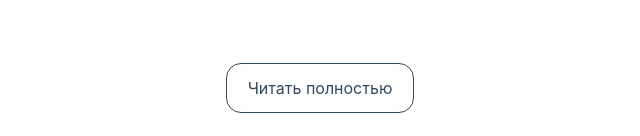
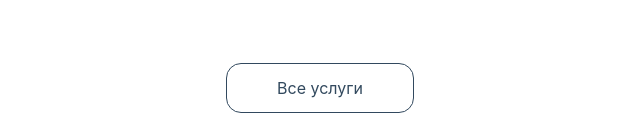
Before and after one commit to sunnyfur/MedicalClinic, a plain HTML site: page pricelist.html in a window 1280 px wide. Shown: the part 661-797 px from the top of the page, 320-960 px from the left. Drawn offline with nearby package versions, Linux system fonts and the light colour scheme; files whose address does not match are found by name.

Commit message:
Update pricelist.html

```diff
--- a/pricelist.html
+++ b/pricelist.html
@@ -65,7 +65,7 @@
             </div>
         </div>
 
-        <button type="button" class="btn btn-read-all btn-outline-info d-block mx-auto">Читать полностью</button>
+        <button type="button" class="btn btn-read-all btn-outline-info d-block mx-auto">Все услуги</button>
 
     </div>
 
```
